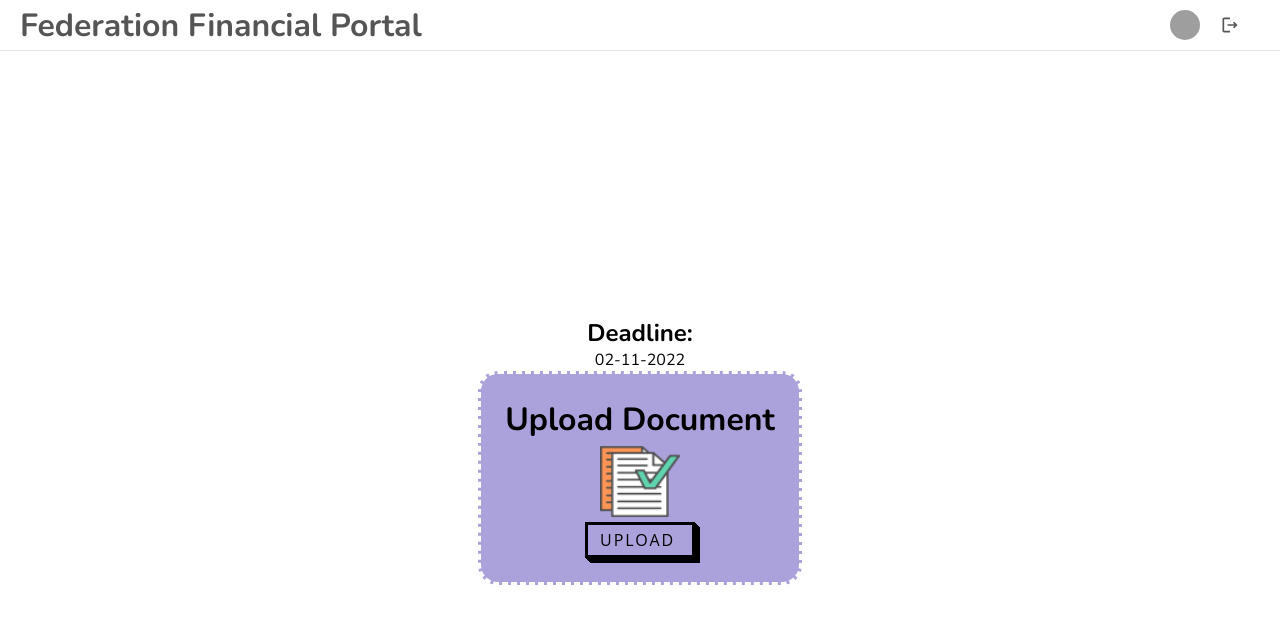
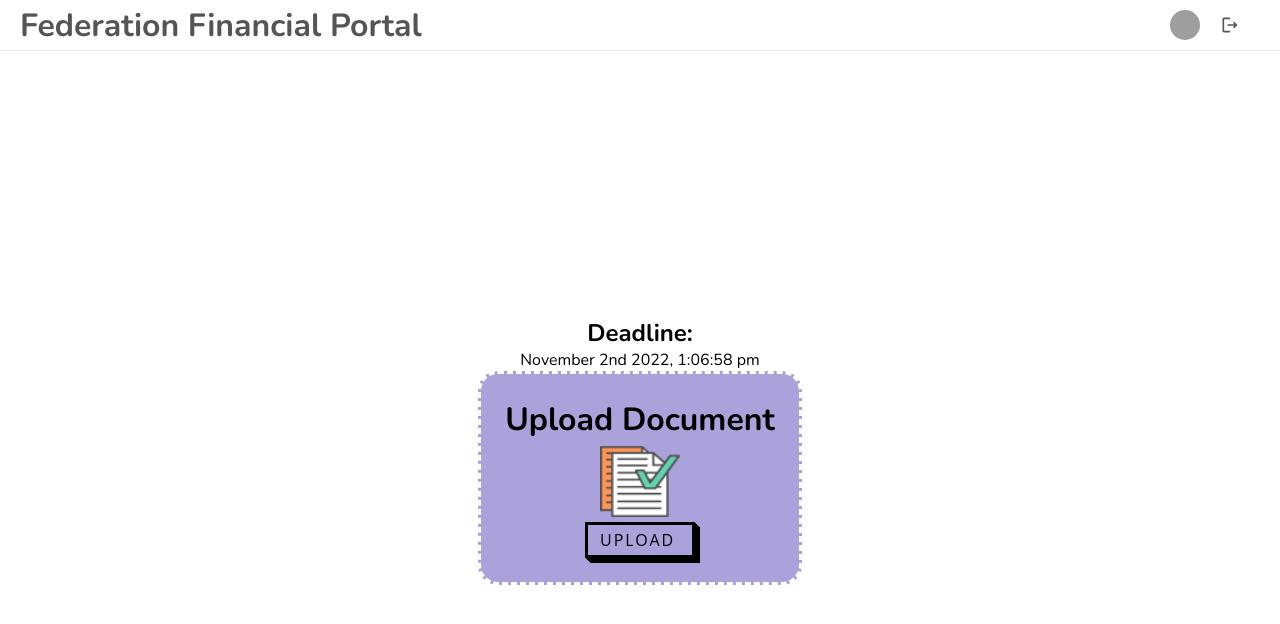
Before and after one commit to SU-CS308-22FA/Team-36, a React (Create React App) app: page /upload_c in a window 1280 px wide. Shown: the top 624 px of the page. Built offline with nearby package versions, Linux system fonts and the light colour scheme; no server answers; the database is empty; sample sign-in values are in the browser's storage; grey boxes are pictures that could not be loaded.

Commit message:
date format

```diff
--- a/src/pages/club_upload/Upload_c.jsx
+++ b/src/pages/club_upload/Upload_c.jsx
@@ -29,7 +29,7 @@ useEffect(async () => {
             <Navbar />
             <div className="center">
                 <div className="container">
-                    <h2>Deadline:</h2><span>{moment(date).format('DD-MM-YYYY')}</span>
+                    <h2>Deadline:</h2><span>{moment(date).format('MMMM Do YYYY, h:mm:ss a')}</span>
                     <div className="block">
                         <h1>Upload Document</h1>
                         <img src={document}></img>
```
